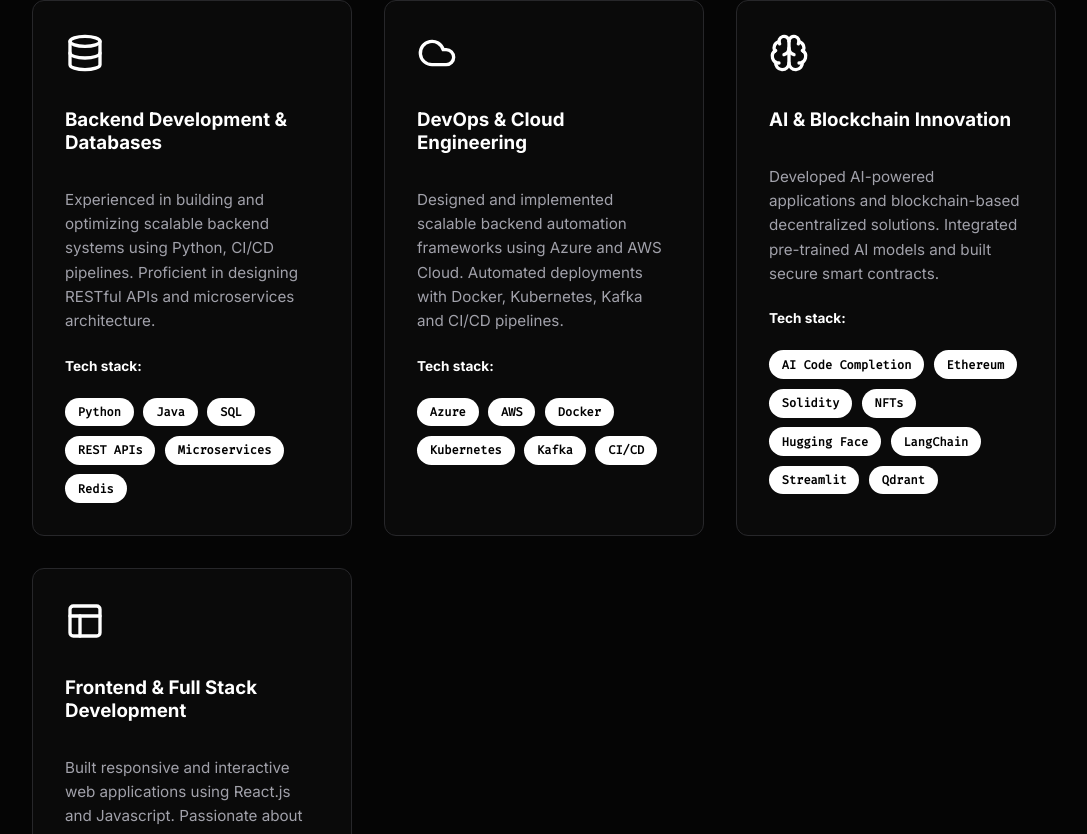
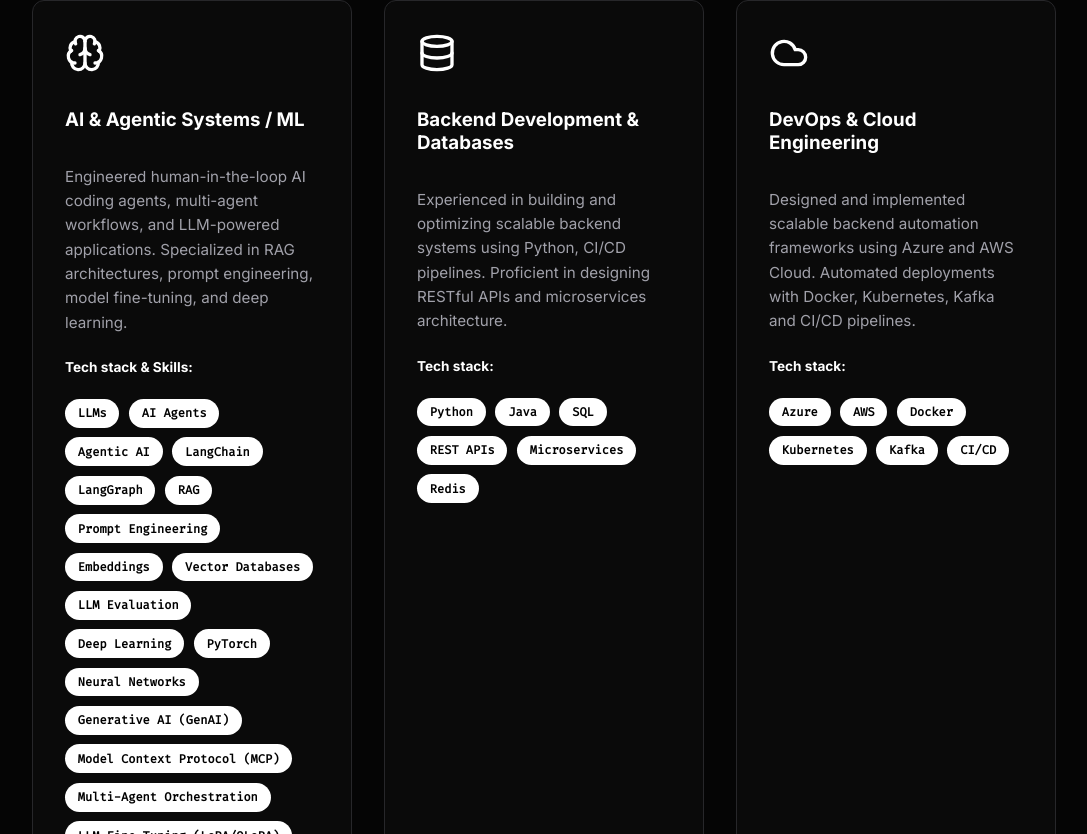
Before and after one commit to smitmahajan210/portfolio, a React (Vite) app: page / in a window 1280 px wide. Shown: the part 1026-1860 px from the top of the page, without its empty margins (96-1183 px from the left). Built offline with nearby package versions, Linux system fonts and the light colour scheme; the HTML template or start-up script is replaced by a standard one.

Commit message:
Update technical expertise to feature AI projects and remove blockchain

```diff
--- a/src/App.jsx
+++ b/src/App.jsx
@@ -11,8 +11,9 @@ import {
 const FloatingBackground = React.memo(() => {
   const floatingSkills = [
     "Python", "React", "AWS", "Docker", "Kubernetes", "PyTorch",
-    "Java", "SQL", "Azure", "CI/CD", "FastAPI", "TensorFlow",
-    "Tailwind", "Git", "REST API", "Microservices", "Kafka", "Redis"
+    "LangGraph", "LangChain", "LLMs", "AI Agents", "RAG", "Agentic AI",
+    "MCP", "FastAPI", "TensorFlow", "Tailwind", "Git", "REST API",
+    "Microservices", "Kafka", "Redis"
   ];
 
   // Helper to get safe Y positions (Top 25% or Bottom 25%) to avoid text overlap
@@ -147,6 +148,23 @@ export default function App() {
         <h2 className="section-title">Technical Expertise</h2>
         <div className="grid-container">
           <div className="card">
+            <Brain size={40} style={{marginBottom:'1rem', color: 'var(--text-primary)'}}/>
+            <h3>AI & Agentic Systems / ML</h3>
+            <p style={{fontSize:'0.95rem', lineHeight:'1.6', marginBottom:'1.5rem', color: 'var(--text-secondary)'}}>
+              Engineered human-in-the-loop AI coding agents, multi-agent workflows, and LLM-powered applications. Specialized in RAG architectures, prompt engineering, model fine-tuning, and deep learning.
+            </p>
+            <span style={{fontSize:'0.85rem', fontWeight:'bold', marginBottom:'0.5rem', color:'var(--text-primary)'}}>Tech stack & Skills:</span>
+            <div className="tag-container">{[
+              'LLMs', 'AI Agents', 'Agentic AI', 'LangChain', 'LangGraph', 'RAG',
+              'Prompt Engineering', 'Embeddings', 'Vector Databases', 'LLM Evaluation',
+              'Deep Learning', 'PyTorch', 'Neural Networks', 'Generative AI (GenAI)',
+              'Model Context Protocol (MCP)', 'Multi-Agent Orchestration', 'LLM Fine-Tuning (LoRA/QLoRA)',
+              'Hugging Face Transformers', 'TensorFlow', 'MLOps', 'Model Deployment and Monitoring',
+              'Computer Vision', 'NLP', 'Model Observability', 'Responsible AI'
+            ].map(s=><span key={s} className="tag">{s}</span>)}</div>
+          </div>
+
+          <div className="card">
             <Database size={40} style={{marginBottom:'1rem', color: 'var(--text-primary)'}}/>
             <h3>Backend Development & Databases</h3>
             <p style={{fontSize:'0.95rem', lineHeight:'1.6', marginBottom:'1.5rem', color: 'var(--text-secondary)'}}>
@@ -164,16 +182,6 @@ export default function App() {
             </p>
             <span style={{fontSize:'0.85rem', fontWeight:'bold', marginBottom:'0.5rem', color:'var(--text-primary)'}}>Tech stack:</span>
             <div className="tag-container">{['Azure','AWS','Docker','Kubernetes','Kafka','CI/CD'].map(s=><span key={s} className="tag">{s}</span>)}</div>
-          </div>
-
-          <div className="card">
-            <Brain size={40} style={{marginBottom:'1rem', color: 'var(--text-primary)'}}/>
-            <h3>AI & Blockchain Innovation</h3>
-            <p style={{fontSize:'0.95rem', lineHeight:'1.6', marginBottom:'1.5rem', color: 'var(--text-secondary)'}}>
-              Developed AI-powered applications and blockchain-based decentralized solutions. Integrated pre-trained AI models and built secure smart contracts.
-            </p>
-            <span style={{fontSize:'0.85rem', fontWeight:'bold', marginBottom:'0.5rem', color:'var(--text-primary)'}}>Tech stack:</span>
-            <div className="tag-container">{['AI Code Completion','Ethereum','Solidity','NFTs','Hugging Face','LangChain','Streamlit','Qdrant'].map(s=><span key={s} className="tag">{s}</span>)}</div>
           </div>
 
            <div className="card">
@@ -296,6 +304,23 @@ export default function App() {
         <div className="grid-container">
           <motion.div className="card" whileHover={{ y: -5 }}>
             <Code2 size={40} color="var(--accent)" style={{marginBottom:'1rem'}}/>
+            <h3>Coding Agent Harness</h3>
+            <p>Human-in-the-loop AI coding agent harness with role-separated agents (Planner, Explorer, Coder, Tester) built using LangGraph & E2B sandboxes. Features human-gated diff approvals and isolated pytest execution.</p>
+            <div className="tag-container">
+              <span className="tag">LangGraph</span>
+              <span className="tag">AI Agents</span>
+              <span className="tag">LangChain</span>
+              <span className="tag">E2B Sandbox</span>
+              <span className="tag">Streamlit</span>
+              <span className="tag">Python</span>
+            </div>
+            <a href="https://github.com/smitmahajan210/coding_agent_harness" target="_blank" rel="noreferrer" className="project-link-btn">
+              View Code <ExternalLink size={16}/>
+            </a>
+          </motion.div>
+
+          <motion.div className="card" whileHover={{ y: -5 }}>
+            <Code2 size={40} color="var(--accent)" style={{marginBottom:'1rem'}}/>
             <h3>Resume Skill Verifier</h3>
             <p>Engineered an ML pipeline to parse resumes and verify technical skills against job requirements using NLP.</p>
             <div className="tag-container"><span className="tag">NLP</span><span className="tag">Python</span><span className="tag">Automation</span></div>
```
